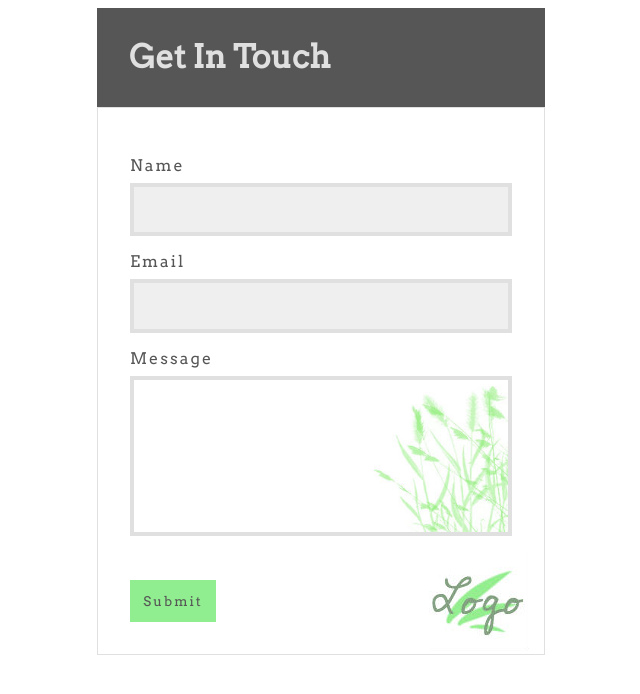
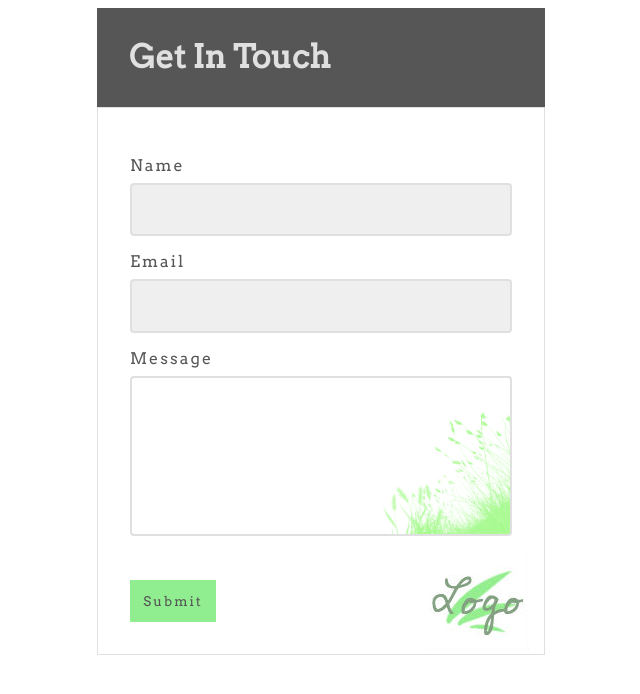
Before and after one commit to azureowl/php-form-practice, a PHP site: page / in a window 1280 px wide. Shown: the top 694 px of the page, without its empty margins (319-959 px from the left). Run offline with PHP 8.4, Linux system fonts and the light colour scheme.

Commit message:
made edits to css

```diff
--- a/css/master.css
+++ b/css/master.css
@@ -49,14 +49,15 @@ form {
 
 input, textarea {
   background-color: #efefef;
-  border: 4px solid #e0e0e0;
+  border: 2px solid #e0e0e0;
+  border-radius: 4px;
   height: 4em;
   padding: 5px 0 1px .5em;
   width: 100%;
 }
 
 textarea {
-  background: url("../image/plant.jpg") no-repeat bottom right;
+  background: url("../image/plant.png") no-repeat bottom right;
   background-size: contain;
   line-height: 1.5em;
   height: 12em;
```
Also changed, not shown: image/plant.jpg (deleted), image/plant.png (added).
